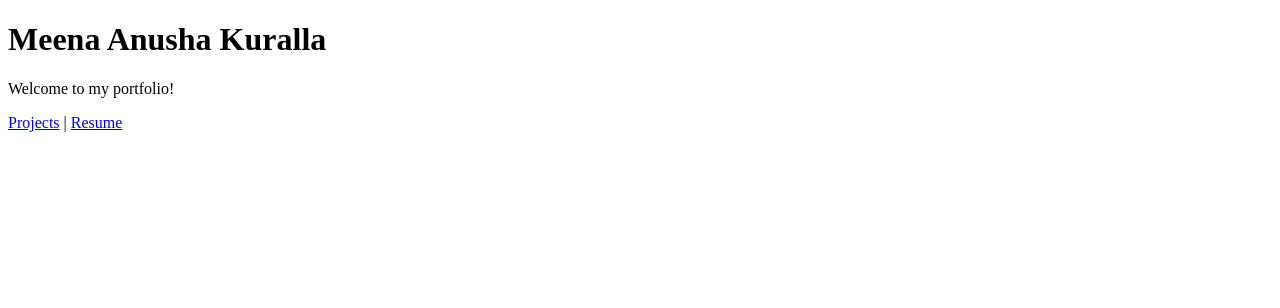
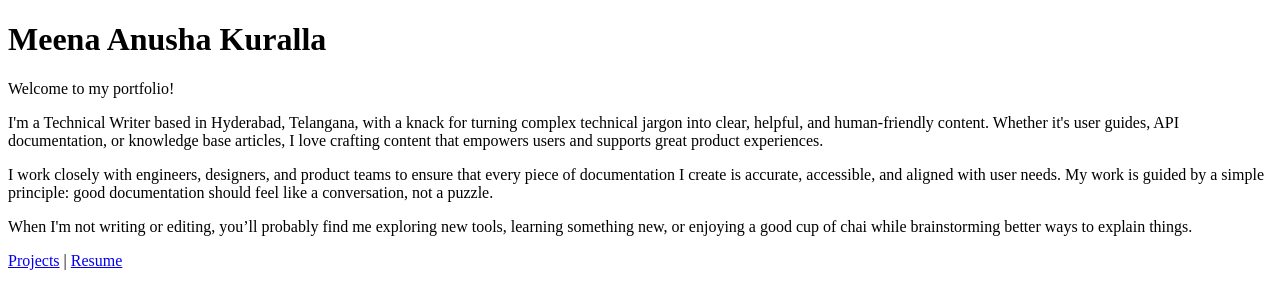
Before and after one commit to manushakuralla/Meena-Website, a plain HTML site: page index.html in a window 1280 px wide. Drawn offline with Linux system fonts and the light colour scheme.

Commit message:
Update index.html

```diff
--- a/index.html
+++ b/index.html
@@ -8,6 +8,9 @@
 <body>
   <h1>Meena Anusha Kuralla</h1>
   <p>Welcome to my portfolio!</p>
+<p>I'm a Technical Writer based in Hyderabad, Telangana, with a knack for turning complex technical jargon into clear, helpful, and human-friendly content. Whether it's user guides, API documentation, or knowledge base articles, I love crafting content that empowers users and supports great product experiences.</p>
+<p></p>I work closely with engineers, designers, and product teams to ensure that every piece of documentation I create is accurate, accessible, and aligned with user needs. My work is guided by a simple principle: good documentation should feel like a conversation, not a puzzle.</p>
+<p></p>When I'm not writing or editing, you’ll probably find me exploring new tools, learning something new, or enjoying a good cup of chai while brainstorming better ways to explain things.</p>
   <nav>
     <a href="projects.html">Projects</a> |
     <a href="resume.pdf" target="_blank">Resume</a>
```
